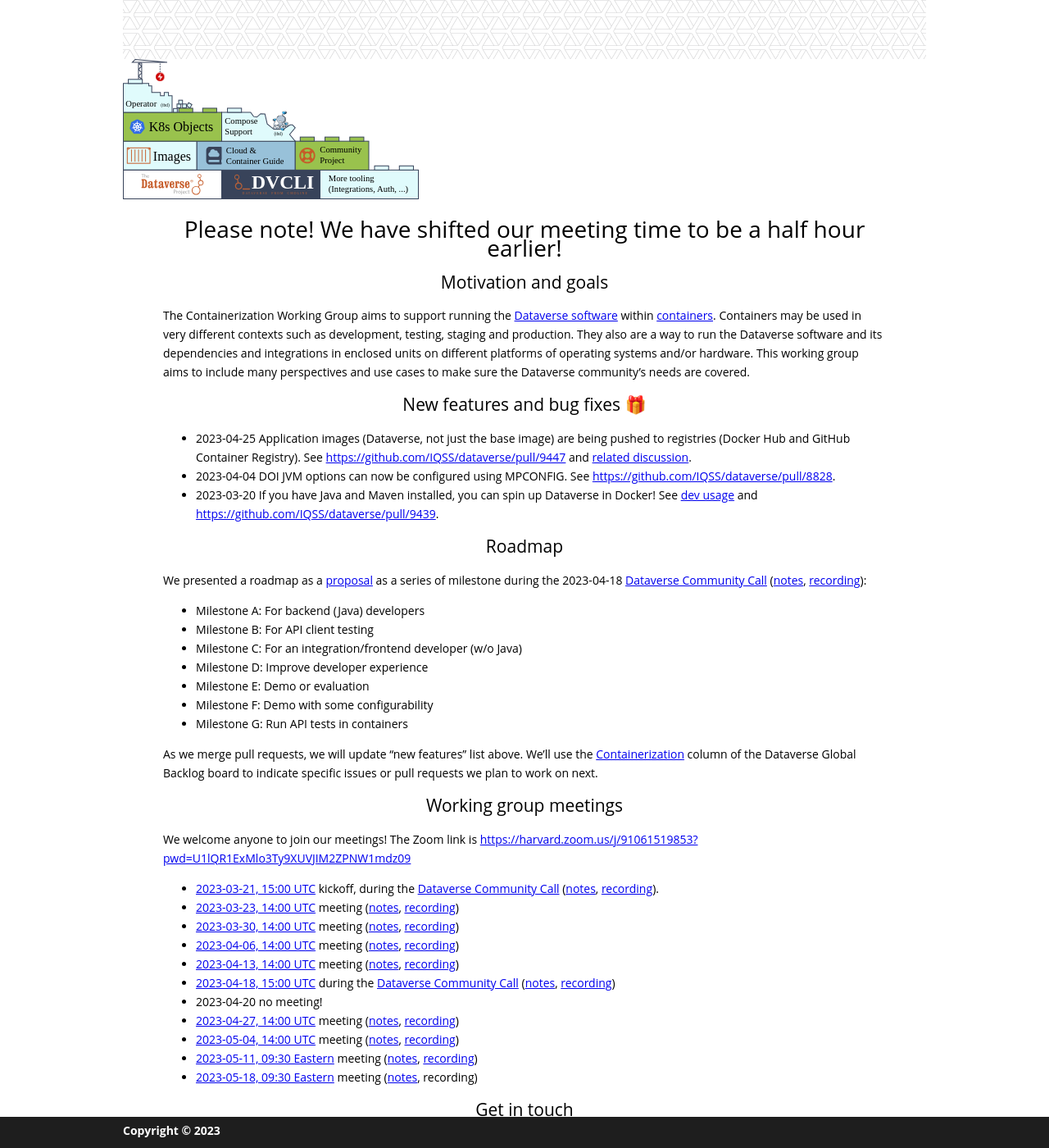
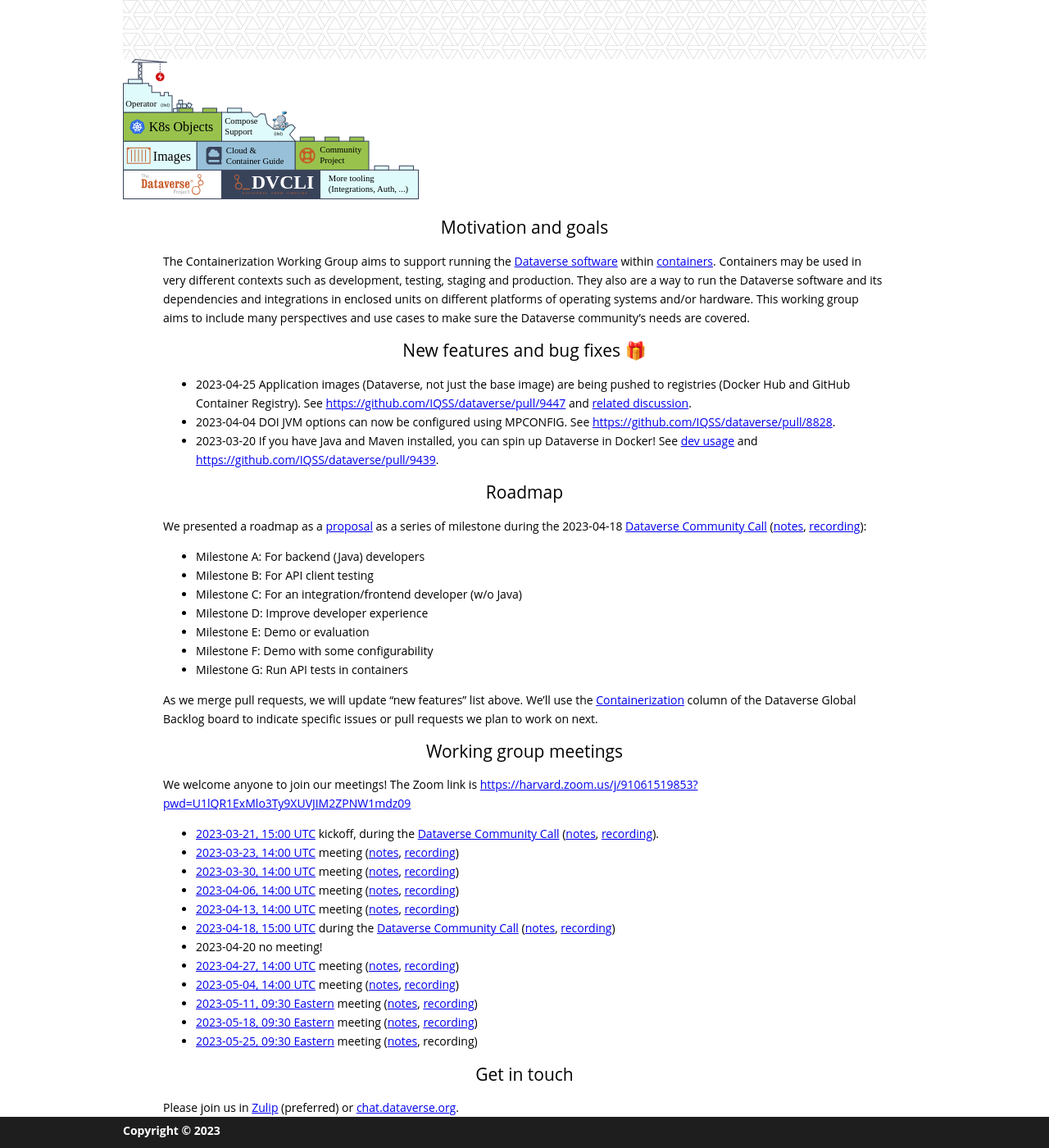
Before and after one commit to gdcc/ct.gdcc.io, a Jekyll site: the page built from index.md, in a window 1280 px wide and 1400 px high, scrolled down 293 px. Shown: the whole window at 82% size. Built offline with Jekyll 4.4.1, drawn with Linux system fonts in a browser that asks for light colours; our own code applies the rules of GitHub Pages for plain Markdown files.

Commit message:
add next meeting, recording, remove note about earlier

```diff
--- a/index.md
+++ b/index.md
@@ -1,8 +1,6 @@
 ---
 title: Home
 ---
-
-# Please note! We have shifted our meeting time to be a half hour earlier!
 
 ## Motivation and goals
 
@@ -47,7 +45,8 @@ We welcome anyone to join our meetings! The Zoom link is <https://harvard.zoom.u
 - [2023-04-27, 14:00 UTC](https://time.is/compare/1400_27_Apr_2023_in_UTC) meeting ([notes](https://docs.google.com/document/d/1Hz47lLjE9h1-YE5zD2wu4tT1ObB6vB6Nr3m16pQ4LF4/edit?usp=sharing), [recording](https://harvard.zoom.us/rec/share/aBdeEowQUqdKH2H9aTF_ypWe1OI3SZj6t4m_KUJi0Sjui2e7g123GnI92Itij2fV.Vi1OWvqiXVJjbRgz))
 - [2023-05-04, 14:00 UTC](https://time.is/compare/1400_4_May_2023_in_UTC) meeting ([notes](https://docs.google.com/document/d/1U3yvg9yG5Wnm_tQkDLf5XyREYyFVoRE4_-UvnxuryVE/edit?usp=sharing), [recording](https://harvard.zoom.us/rec/share/YcaITLENsu8xdvaH6XmxENjd00TCeTzI_pIpBVMi97Nyj176C96kPsIjaEtLclG_.pSX9c_GjP79zKdZH))
 - [2023-05-11, 09:30 Eastern](https://time.is/compare/0930_11_May_2023_in_Boston) meeting ([notes](https://docs.google.com/document/d/1eQVm88dP2rgM9DKn4ivoWBx6MOK6aXfkLhsZN-Y3fsc/edit?usp=sharing), [recording](https://harvard.zoom.us/rec/share/1kOYrK9YRTDPv2OYES_doujAWbEyOp3hNHkcBR_iH4HvAFGYjfdoKADz0Xa1WHP3.nmdgF82lfLUQY_uN))
-- [2023-05-18, 09:30 Eastern](https://time.is/compare/0930_18_May_2023_in_Boston) meeting ([notes](https://docs.google.com/document/d/1VuUkGSdL03nPPMepYUMk59qEfljgRkzN0oXvEp9UkqI/edit?usp=sharing), recording)
+- [2023-05-18, 09:30 Eastern](https://time.is/compare/0930_18_May_2023_in_Boston) meeting ([notes](https://docs.google.com/document/d/1VuUkGSdL03nPPMepYUMk59qEfljgRkzN0oXvEp9UkqI/edit?usp=sharing), [recording](https://harvard.zoom.us/rec/share/QZ4XDtwJrVjTAI5o_TgnyNjV8LDPYMjrVWiN5Mz0o3u3CXctJj06HVhDprNDTt9T.pKy533mltH4GH07N))
+- [2023-05-25, 09:30 Eastern](https://time.is/compare/0930_25_May_2023_in_Boston) meeting ([notes](https://docs.google.com/document/d/11wz1xZuzX5SnaGyrJJM8ogCzdgORIdhWfMMpUyDhXUA/edit?usp=sharing), recording)
 
 ## Get in touch
 
```
